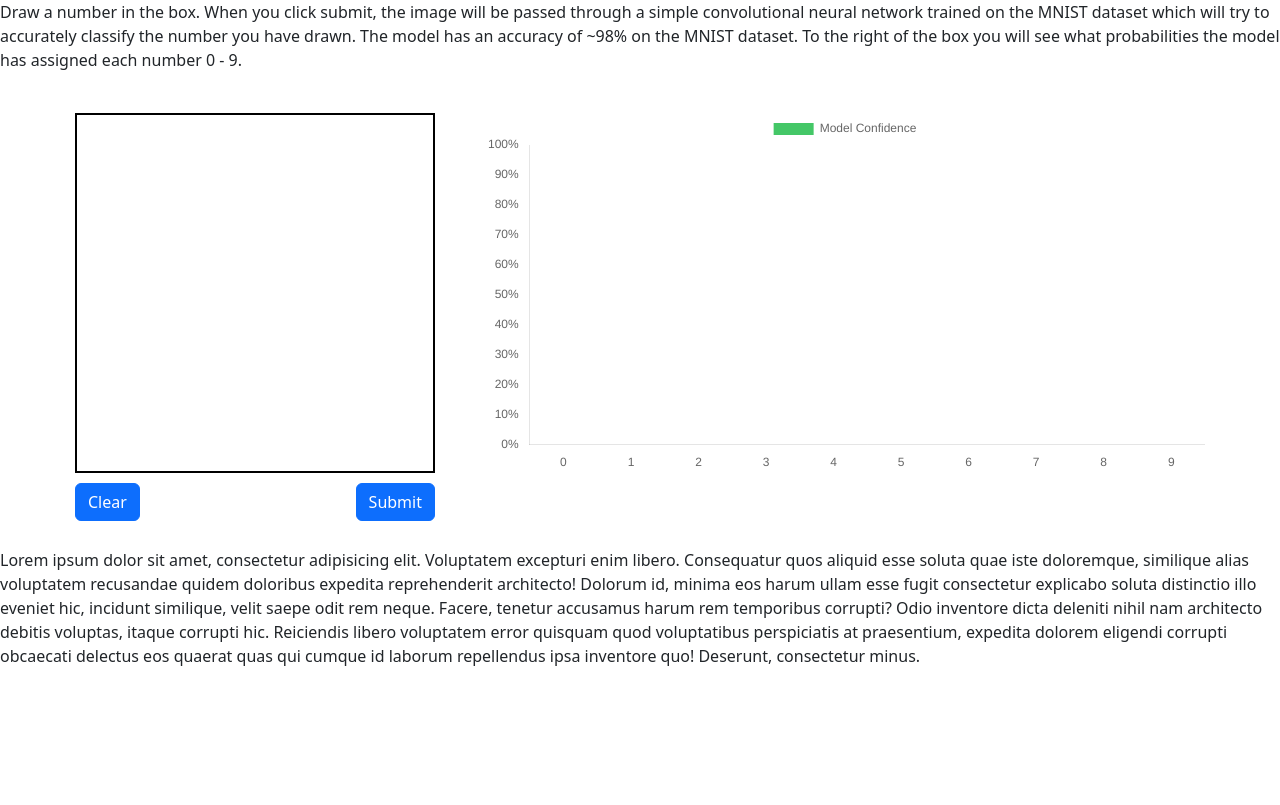
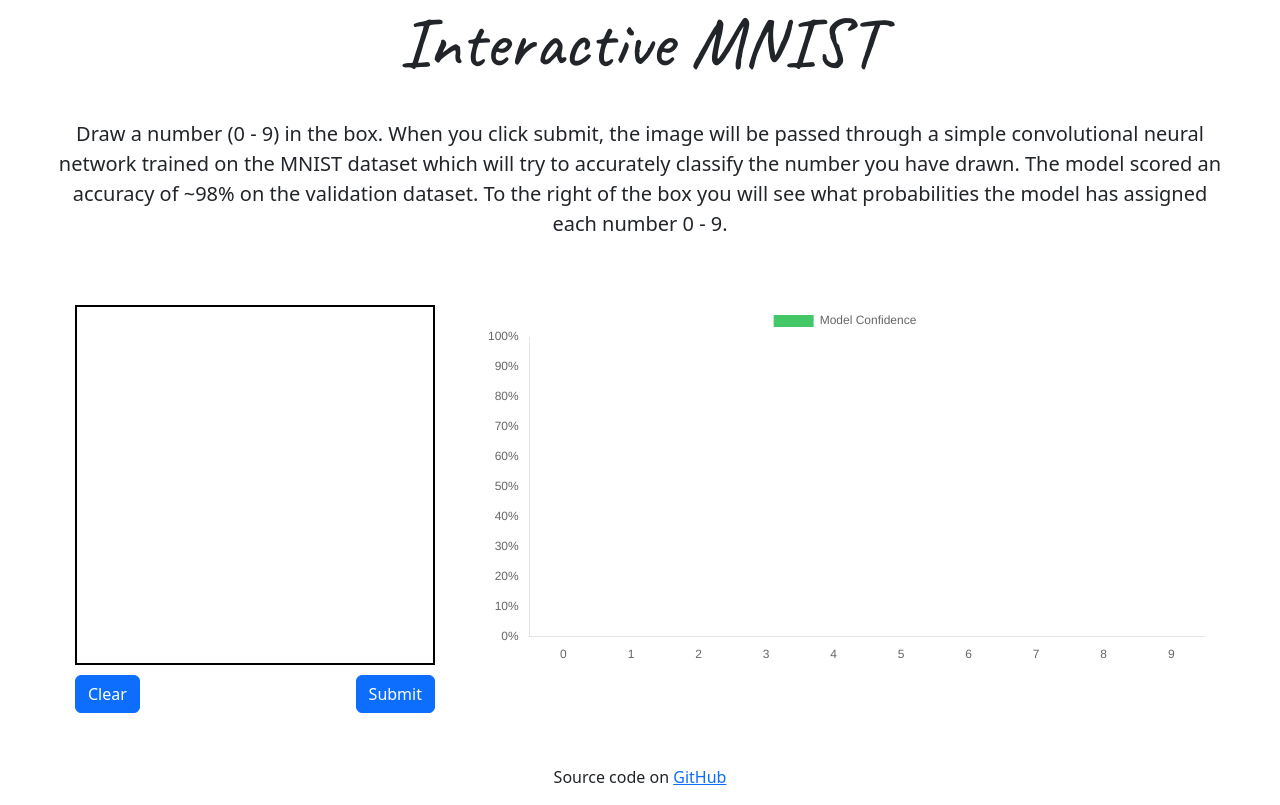
Before and after one commit to SamO135/interactive-mnist, a React (Vite) app in the folder web/: page / in a window 1280 px wide. Built offline with nearby package versions, Linux system fonts and the light colour scheme.

Commit message:
reformat page - tweak header text - add title - add link to github repo in  footer text

```diff
--- a/web/src/components/BarChart.tsx
+++ b/web/src/components/BarChart.tsx
@@ -10,6 +10,7 @@ function createBarChart(ctx: HTMLCanvasElement, probabilities: number[]) {
           label: "Model Confidence",
           data: probabilities,
           backgroundColor: ["#44c767"],
+          hoverBackgroundColor: ["#2c9347"],
         },
       ],
     },
--- a/web/src/main.tsx
+++ b/web/src/main.tsx
@@ -1,30 +1,30 @@
 import { StrictMode } from "react";
 import { createRoot } from "react-dom/client";
 import Canvas from "./Canvas.tsx";
+import "./style.css";
 import "bootstrap/dist/css/bootstrap.css";
 
 createRoot(document.getElementById("root")!).render(
   <StrictMode>
-    <p>
-      Draw a number in the box. When you click submit, the image will be passed
-      through a simple convolutional neural network trained on the MNIST dataset
-      which will try to accurately classify the number you have drawn. The model
-      has an accuracy of ~98% on the MNIST dataset. To the right of the box you
-      will see what probabilities the model has assigned each number 0 - 9.
+    <link
+      href="https://fonts.googleapis.com/css2?family=Caveat:wght@400..700&family=Shadows+Into+Light&display=swap"
+      rel="stylesheet"
+    ></link>
+    <h1 id="title-text">Interactive MNIST</h1>
+    <p id="header-text">
+      Draw a number (0 - 9) in the box. When you click submit, the image will be
+      passed through a simple convolutional neural network trained on the MNIST
+      dataset which will try to accurately classify the number you have drawn.
+      The model scored an accuracy of ~98% on the validation dataset. To the
+      right of the box you will see what probabilities the model has assigned
+      each number 0 - 9.
     </p>
     <Canvas />
-    <p>
-      Lorem ipsum dolor sit amet, consectetur adipisicing elit. Voluptatem
-      excepturi enim libero. Consequatur quos aliquid esse soluta quae iste
-      doloremque, similique alias voluptatem recusandae quidem doloribus
-      expedita reprehenderit architecto! Dolorum id, minima eos harum ullam esse
-      fugit consectetur explicabo soluta distinctio illo eveniet hic, incidunt
-      similique, velit saepe odit rem neque. Facere, tenetur accusamus harum rem
-      temporibus corrupti? Odio inventore dicta deleniti nihil nam architecto
-      debitis voluptas, itaque corrupti hic. Reiciendis libero voluptatem error
-      quisquam quod voluptatibus perspiciatis at praesentium, expedita dolorem
-      eligendi corrupti obcaecati delectus eos quaerat quas qui cumque id
-      laborum repellendus ipsa inventore quo! Deserunt, consectetur minus.{" "}
+    <p id="footer-text">
+      Source code on{" "}
+      <a href="https://github.com/SamO135/interactive-mnist" target="_blank">
+        GitHub
+      </a>
     </p>
   </StrictMode>
 );
--- a/web/src/style.css
+++ b/web/src/style.css
@@ -37,8 +37,28 @@
 
 #probabilities {
   padding-left: 50px;
+  padding-top: 25px;
+  padding-bottom: 25px;
 }
 
 #modelResponseChart {
   height: var(--canvas-height);
 }
+
+#header-text {
+  padding-left: 50px;
+  padding-right: 50px;
+  font-size: 20px;
+  text-align: center;
+}
+
+#title-text {
+  text-align: center;
+  font-size: 72px;
+  font-family: "Caveat", "Shadows Into Light";
+  padding-bottom: 25px;
+}
+
+#footer-text {
+  text-align: center;
+}
```
